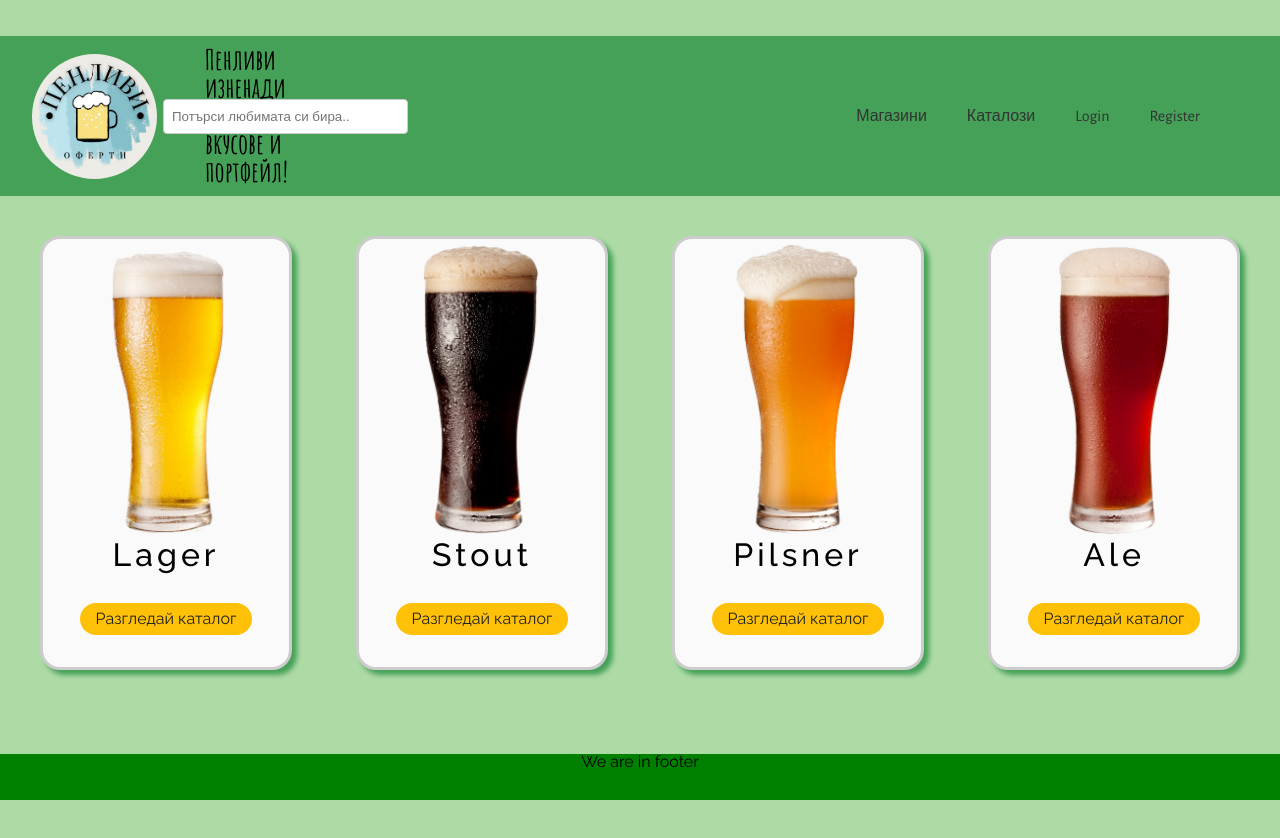
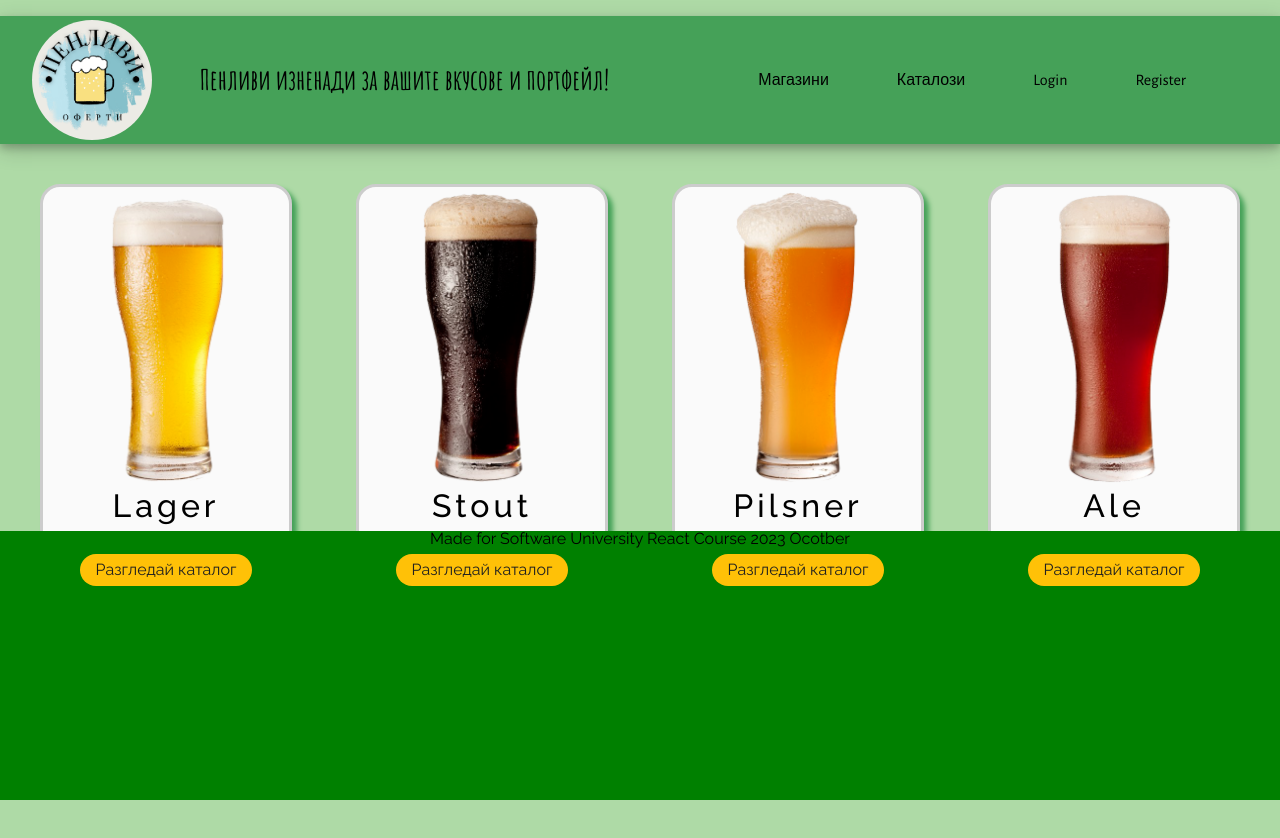
Before and after one commit to shadjipasev/bulgarian-beer-finder, a React (Vite) app in the folder client/: page /catalogs in a window 1280 px wide. Shown: the top 838 px of the page. Built offline with nearby package versions, Linux system fonts and the light colour scheme.

Commit message:
css enhancement

```diff
--- a/client/src/components/Footer/Footer.jsx
+++ b/client/src/components/Footer/Footer.jsx
@@ -3,7 +3,7 @@ import "./footer.css";
 export default function Footer() {
   return (
     <div className="footer">
-      <h1>We are in footer</h1>
+      <h1>Made for Software University React Course 2023 Ocotber </h1>
     </div>
   );
 }
--- a/client/src/components/Footer/footer.css
+++ b/client/src/components/Footer/footer.css
@@ -2,7 +2,9 @@
   background-color: green;
   flex-grow: 1;
   width: 100%;
-  position: fixed;
+  position: sticky;
   left: 0;
   bottom: 0;
+  height: 50px;
+  margin-top: -50px;
 }
--- a/client/src/components/Header/Header.jsx
+++ b/client/src/components/Header/Header.jsx
@@ -27,11 +27,11 @@ export default function Header() {
           Пенливи изненади за вашите вкусове и портфейл!
         </h3>
       </div>
-      <input
+      {/* <input
         type="text"
         className="head__search"
         placeholder="Потърси любимата си бира.."
-      ></input>
+      ></input> */}
       <div className="head__right">
         <Link to="/all-beers" className="head__right__nav">
           Магазини
@@ -64,7 +64,7 @@ export default function Header() {
                 </Link>
               </>
             )}
-            <Link to="/shopping-cart" className="head__right__nav">
+            <Link to="/shopping-cart">
               <FontAwesomeIcon
                 icon={faShoppingCart}
                 className="shopping__cart"
--- a/client/src/components/Header/header.css
+++ b/client/src/components/Header/header.css
@@ -3,11 +3,12 @@
   flex-grow: 1;
   padding: 0rem+ 4rem;
   background-color: #45a158;
-  max-height: 10rem;
+  max-height: 8rem;
   display: flex;
   align-items: center;
   justify-content: space-between;
   margin-top: 1rem;
+  box-shadow: 0 4px 8px 0 rgba(0, 0, 0, 0.2), 0 6px 20px 0 rgba(0, 0, 0, 0.19);
 }
 
 .head__left {
@@ -19,8 +20,8 @@
   margin-left: 2rem;
   margin-top: 0.3rem;
   margin-bottom: 0.3rem;
-  width: 125px;
-  height: 125px;
+  width: 120px;
+  height: 120px;
   object-fit: cover;
   border: 1px;
   border-radius: 200%;
@@ -50,13 +51,23 @@
 }
 
 .head__right__nav {
+  /* background-color: #780116; */
   font-family: "Alegreya Sans", sans-serif;
+  padding: 14px;
+  /* border: solid 1px rgb(156, 145, 145); */
+  /* border-radius: 10px; */
   text-decoration: none;
   display: inline-block;
+  color: black;
 }
 
 .head__right__nav:hover {
-  background-color: antiquewhite;
+  /* background-color: #45a158; */
+
+  box-shadow: 0 4px 8px 0 rgba(0, 0, 0, 0.2), 0 6px 20px 0 rgba(0, 0, 0, 0.19);
+  border-radius: 10px;
+  transition: box-shadow 0.5s;
+  /* transition: border-radius 1s; */
 }
 
 .shopping__cart {
--- a/client/src/components/ShoppingCart/ShoppingCart.jsx
+++ b/client/src/components/ShoppingCart/ShoppingCart.jsx
@@ -19,6 +19,7 @@ export default function ShoppingCart() {
         setIsEmpty(false);
       }
       setBeer(data);
+      console.log(data);
     });
   }, []);
 
@@ -41,10 +42,10 @@ export default function ShoppingCart() {
       {/* <!-- End Header --> */}
 
       {/* <!-- Product List --> */}
-      <section className="container">
+      <section className="cart__container">
         <div>
           {hasItems && (
-            <ul className="products">
+            <ul className="cart__products">
               {getBeers.map((beer) => (
                 <li key={beer._id} className="row">
                   <div className="col left">
@@ -53,11 +54,11 @@ export default function ShoppingCart() {
                         <img src={beer.imgUrl} />
                       </a>
                     </div>
-                    <div className="detail">
-                      <div className="name">
+                    <div className="cart__detail">
+                      <div className=".cart__name">
                         <a href={beer.imgUrl}>{beer.name}</a>
                       </div>
-                      <div className="price">{beer.price} лв.</div>
+                      <div className="cart__price">{beer.price} лв.</div>
                     </div>
                   </div>
                   <div className="col right">
@@ -81,7 +82,7 @@ export default function ShoppingCart() {
         )}
       </section>
 
-      <section className="container">
+      <section className="cart__container">
         <div className="summary">
           <ul>
             <li className="total">
--- a/client/src/components/ShoppingCart/shoppingCart.css
+++ b/client/src/components/ShoppingCart/shoppingCart.css
@@ -6,29 +6,29 @@ html {
   font-size: 12px;
 } */
 
-body {
+/* body {
   margin: 20px 0;
   padding: 0;
   font-family: arial, sans-serif;
   overflow: scroll;
-}
+} */
 
-img {
-  max-width: 100%;
+.cart__container img {
+  max-width: 80%;
   vertical-align: middle;
   border-radius: 4px;
 }
 
-a {
+.cart__container a {
   text-decoration: none;
   color: #333333;
 }
 
-a:hover {
+.cart__container a:hover {
   color: #f58551;
 }
 
-button {
+.cart__container button {
   background-color: #16cc9b;
   border: 2px solid #16cc9b;
   color: #ffffff;
@@ -36,64 +36,65 @@ button {
   cursor: pointer;
 }
 
-button::after {
+.cart__container button::after {
   position: relative;
   right: 0;
   content: " \276f";
   transition: all 0.15s linear;
 }
 
-button:hover {
+.cart__container button:hover {
   background-color: #f58551;
   border-color: #f58551;
 }
 
-button:hover::after {
+.cart__container button:hover::after {
   right: -5px;
 }
 
-button:focus {
+.cart__container button:focus {
   outline: none;
 }
 
-ul {
+.cart__container ul {
   padding: 0;
   margin: 0;
   list-style-type: none;
 }
 
-input {
+.cart__container input {
   transition: all 0.25s linear;
 }
 
-input[type="number"]::-webkit-inner-spin-button,
-input[type="number"]::-webkit-outer-spin-button {
+.cart__container input[type="number"]::-webkit-inner-spin-button,
+.cart__container input[type="number"]::-webkit-outer-spin-button {
   -webkit-appearance: none;
   -moz-appearance: none;
   appearance: none;
   margin: 0;
 }
 
-input {
+.cart__container input {
   outline: none;
 }
 
-.container {
-  width: 90%;
+.cart__container {
+  width: 50%;
   margin: 0 auto;
   overflow: auto;
+  background-color: #fff;
 }
 
 /* --- HEADER --- */
-header.container {
+/* header .cart__container {
   margin-bottom: 1.5rem;
-}
+} */
 
-header .breadcrumb {
+/* header .breadcrumb {
   color: #7d7d7d;
-}
+} */
 
-header .breadcrumb li {
+/* header .breadcrumb li {
   float: left;
   padding: 0 6px;
   height: 20px;
@@ -115,30 +116,31 @@ header .count {
   height: 20px;
   line-height: 20px;
 }
+*/
 
 /* --- PRODUCT LIST --- */
-.products {
+.cart__products {
   border-top: 1px solid #ddd;
 }
 
-.products > li {
+.cart__products > li {
   padding: 1rem 0;
   border-bottom: 1px solid #ddd;
 }
 
-.row {
+.cart__container .row {
   position: relative;
   overflow: auto;
   width: 100%;
 }
 
-.col,
+.cart__container .col,
 .quantity,
 .remove {
   float: left;
 }
 
-.col.left {
+.cart__container .col .left {
   width: 70%;
 }
 
@@ -149,21 +151,21 @@ header .count {
   top: calc(50% - 30px);
 }
 
-.detail {
+.cart__detail {
   padding: 0 0.5rem;
   line-height: 2.2rem;
 }
 
-.detail .name {
+.cart__detail .cart__name {
   font-size: 1.2rem;
 }
 
-.detail .description {
+.cart__detail .description {
   color: #7d7d7d;
   font-size: 1rem;
 }
 
-.detail .price {
+.cart__detail .cart__price {
   font-size: 1.5rem;
 }
 
@@ -191,8 +193,8 @@ header .count {
   font: 600 1.5rem Helvetica, Arial, sans-serif;
 }
 
-.quantity > input:hover,
-.quantity > input:focus {
+.cart__container .quantity > input:hover,
+.cart__container .quantity > input:focus {
   border-color: #f58551;
 }
 
@@ -208,30 +210,30 @@ header .count {
 }
 
 /* --- SUMMARY --- */
-.promotion,
+/* .promotion,
 .summary,
 .checkout {
   float: left;
   width: 100%;
   margin-top: 1.5rem;
-}
+} */
 
-.promotion > label {
+/* .promotion > label {
   float: left;
   width: 100%;
   margin-bottom: 1rem;
-}
+} */
 
-.promotion > input {
+/* .promotion > input {
   float: left;
   width: 80%;
   font-size: 1rem;
   padding: 0.5rem 0 0.5rem 1.8rem;
   border: 2px solid #16cc9b;
   border-radius: 2rem 0 0 2rem;
-}
+} */
 
-.promotion:hover > input {
+/* .promotion:hover > input {
   border-color: #f58551;
 }
 
@@ -250,7 +252,7 @@ header .count {
 .promotion > button::after {
   content: "\276f";
   font-size: 1rem;
-}
+} */
 
 .summary {
   font-size: 1.2rem;
@@ -258,7 +260,7 @@ header .count {
 }
 
 .summary ul li {
-  padding: 0.5rem 0;
+  padding: 0.2rem 0;
 }
 
 .summary ul li span {
@@ -279,7 +281,6 @@ header .count {
   padding: 0.8rem 2.8rem;
   border-radius: 1.5rem;
 }
-
 .empty-product {
   text-align: center;
 }
@@ -309,26 +310,26 @@ header .count {
 }
 
 /* --- MEDIUM & LARGE SCREEN --- */
-@media all and (min-width: 600px) {
-  html {
+
+/* html {
     font-size: 14px;
-  }
+  } */
 
-  .container {
-    width: 75%;
+/* .cart__container {
+  width: 30%;
   max-width: 960px;
-  }
+} */
 
-  .thumbnail,
-  .detail {
+/* .thumbnail,
+.cart__detail {
   float: left;
-  }
+} */
 
 .thumbnail {
   width: 35%;
 }
 
-  .detail {
+.cart__detail {
   width: 65%;
 }
 
@@ -345,11 +346,5 @@ header .count {
 .summary {
   text-align: right;
 }
-}
 
 /* --- LARGE SCREEN --- */
-@media all and (min-width: 992px) {
-  html {
-    font-size: 16px;
-  }
-}
```
Also changed, not shown: 2 other files (tests, documents, lock files or other folders). Lines whose indentation alone changed are shown as unchanged.
